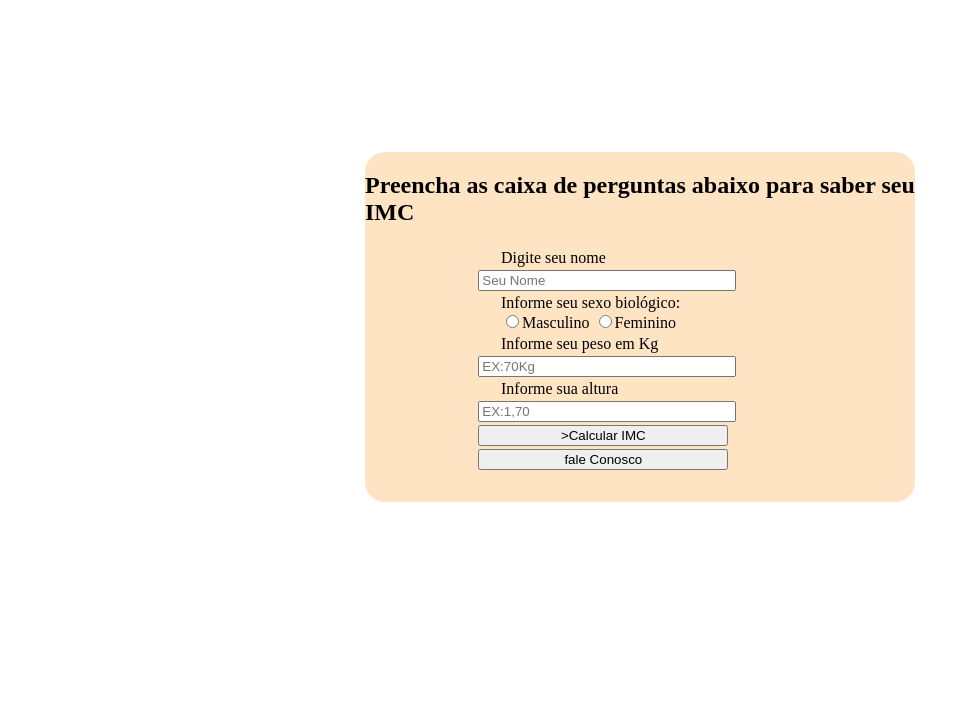
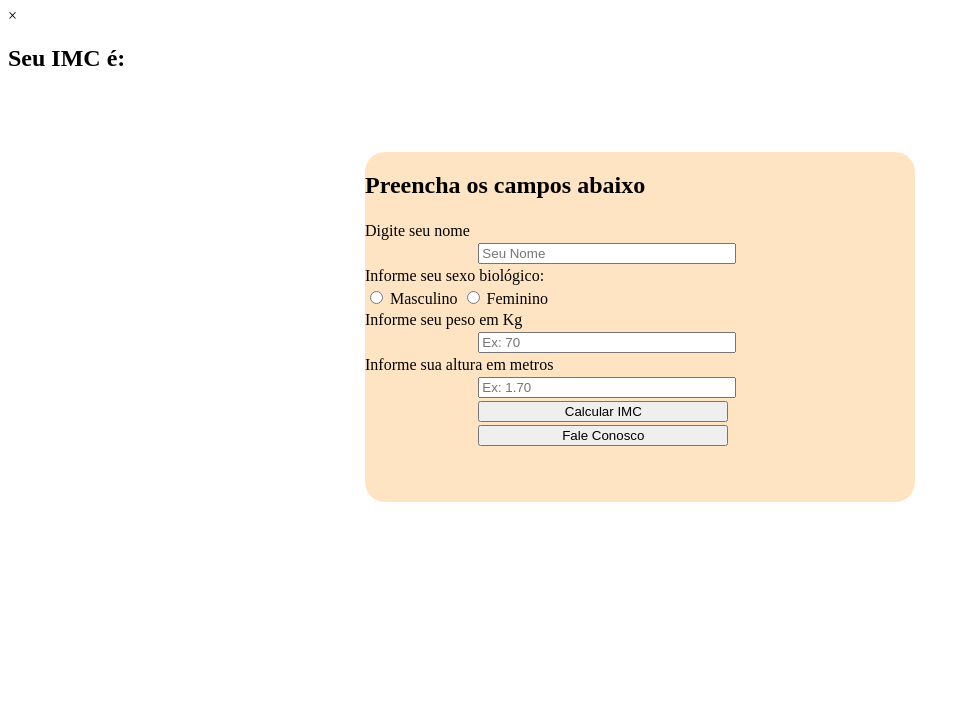
Before and after one commit to iblamesrn/Imc, a plain HTML site: page index.html in a window 1280 px wide. Shown: the part 73-800 px from the top of the page, without its empty margins (0-970 px from the left). Drawn offline with Linux system fonts and the light colour scheme; a script that the page names is missing.

Commit message:
Update index.html

```diff
--- a/index.html
+++ b/index.html
@@ -1,49 +1,50 @@
 <!DOCTYPE html>
-<html lang="en">
+<html lang="pt-BR">
 <head>
     <meta charset="UTF-8">
     <meta name="viewport" content="width=device-width, initial-scale=1.0">
     <link rel="stylesheet" href="style.css">
-    <title>Calculo IMC</title>
+    <title>Cálculo IMC</title>
 </head>
 <body>
 
-    <h1>Bem Vindo ao site de calculo IMC ( Índice de Massa Corporal)</h1>
+    <div class="container">
+        <h1>Bem-vindo ao Cálculo IMC</h1>
 
-    <div class="user_card">
+        <div class="user_card">
+            <h2>Preencha os campos abaixo</h2>
 
-        <h2 >Preencha as caixa de perguntas abaixo para saber seu IMC</h2>
+            <label for="Nome">Digite seu nome</label>
+            <input id="Nome" type="text" placeholder="Seu Nome">
 
-        <label class="label">Digite seu nome</label>
-        <input id="Nome" type="text" placeholder="Seu Nome">
+            <label>Informe seu sexo biológico:</label>
+            <div class="radio-group">
+                <label><input id="sexoMasculino" type="radio" name="sexo"> Masculino</label>
+                <label><input id="sexoFeminino" type="radio" name="sexo"> Feminino</label>
+            </div>
 
-        <label class="label">Informe seu sexo biológico:
-            <br>
-        <input id="sexoMasculino" type="radio" >Masculino
-        <input type="radio" id="sexoFeminino">Feminino
-        </label>
+            <label for="Peso">Informe seu peso em Kg</label>
+            <input id="Peso" type="number" placeholder="Ex: 70">
 
+            <label for="Altura">Informe sua altura em metros</label>
+            <input id="Altura" type="number" step="0.01" placeholder="Ex: 1.70">
 
+            <button id="Calcular" onclick="calcularIMC()">Calcular IMC</button>
 
+            <button class="contact"><a href="faleConosco.html">Fale Conosco</a></button>
+        </div>
 
-        <label class="label">Informe seu peso em Kg</label>
-        <input id="Peso" type="text" placeholder="EX:70Kg">
-
-        <label class="label">Informe sua altura</label>
-        <input id="Altura" type="text" placeholder="EX:1,70">
-
-        <button id="Calcular" onclick="IMC()"> >Calcular IMC</button>
-
-        <button><a href="faleConosco.html">fale Conosco</a></button>
-
+        <div id="modal" class="modal">
+            <div class="modal-content">
+                <span class="close" onclick="fecharModal()">&times;</span>
+                <h2>Seu IMC é:</h2>
+                <p id="resultadoIMC"></p>
+            </div>
+        </div>
     </div>
 
-
-    <p id="imcH"></p>
-
-    <p id="imcF"></p>
-
     <script src="app.js"></script>
-
 </body>
 </html>
+
+</html>
```
